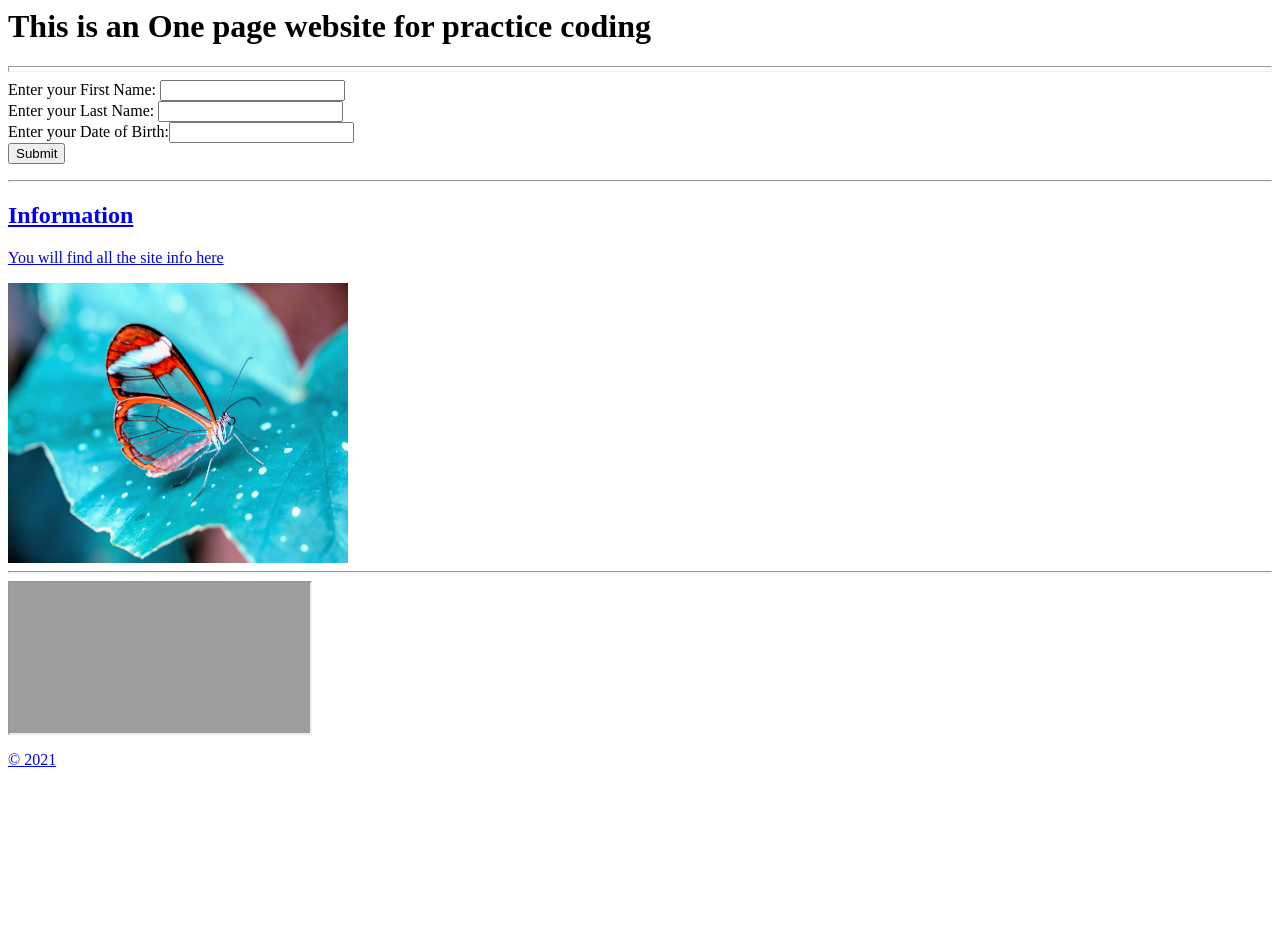
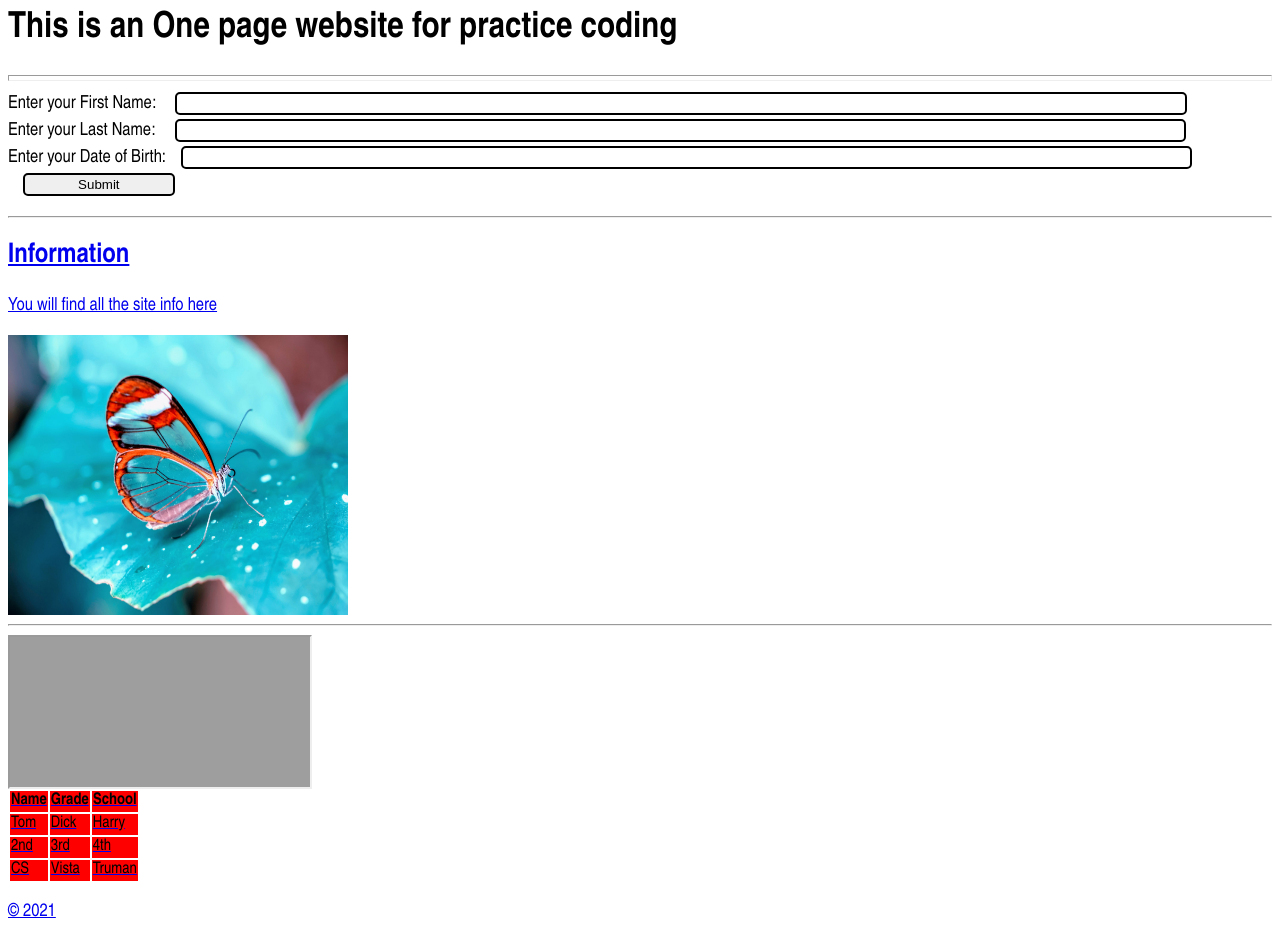
Before and after one commit to SwarnaliS/Tech-Academy-HTML-CSS-Course, a plain HTML site: page One_Page_Website/One_Page.html in a window 1280 px wide. Before the commit the page ends 800 px from the top, so only its background shows below. Drawn offline with Linux system fonts and the light colour scheme; grey boxes are pictures that could not be loaded.

Commit message:
Added first 3 steps of CSS assignment

```diff
--- /dev/null
+++ b/One_Page_Website/CSS/One_Page_Website.css
@@ -0,0 +1,20 @@
+body
+{
+    font-family: Bahnschrift Light,Arial Narrow;
+    font-size: 18px;
+}
+form input
+{
+    width:80%;
+    margin:2px 20px 2px 15px;
+    border:2px solid black;
+    border-radius: 5px;
+    padding: 2px;
+
+
+}
+.submit
+{
+    width:15%;
+    font-family: Bahnschrift Light,Arial Narrow;
+}
--- a/One_Page_Website/One_Page.html
+++ b/One_Page_Website/One_Page.html
@@ -1,6 +1,7 @@
 <DOCTYPE! html>
 <header><title>One Page Assignment</title>
-<meta charset="utf8">
+<meta charset="utf-8">
+<link rel="stylesheet" href="./CSS/One_Page_Website.css">
 </header>
 <html>
 <body>
@@ -10,7 +11,7 @@
 Enter your First Name: <input type="text" ><br>
 Enter your Last Name: <input type="text"><br>
 Enter your Date of Birth:<input type="number"><br>
-<input type="Submit" value="Submit">
+<div class="submit"><input type="Submit" value="Submit"></div>
 </form>
 <hr>
 <div>
@@ -25,6 +26,34 @@ Enter your Date of Birth:<input type="number"><br>
 <img src=".\Images\Butterfly.jpg" width="340" height="280"><br>
 <hr>
 <iframe src=".\Videos\mp4 file\sd.mp4"></iframe>
+<table>
+<colgroup>
+<col span="3" style="background-color:red">
+
+</colgroup>
+<tr>
+<th>Name</th>
+<th>Grade</th>
+<th>School</th>
+</tr>
+<tr>
+<td>Tom</td>
+<td>Dick</td>
+<td>Harry</td>
+</tr>
+<td>2nd</td>
+<td>3rd</td>
+<td>4th</td>
+</tr>
+<tr>
+<td>CS</td>
+<td>Vista</td>
+<td>Truman</td>
+</tr>
+</table>
+
+
+
 
 <footer>
 <p>&copy; 2021</p>
```
